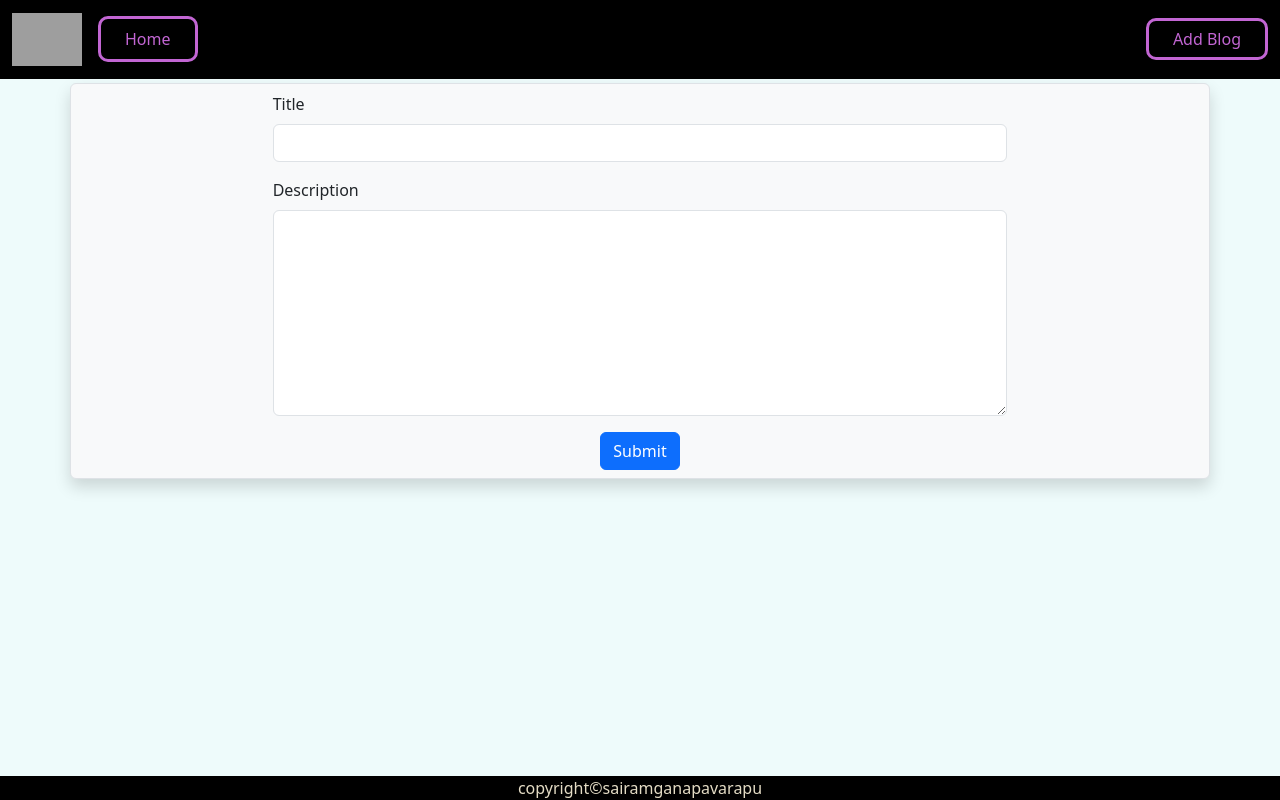
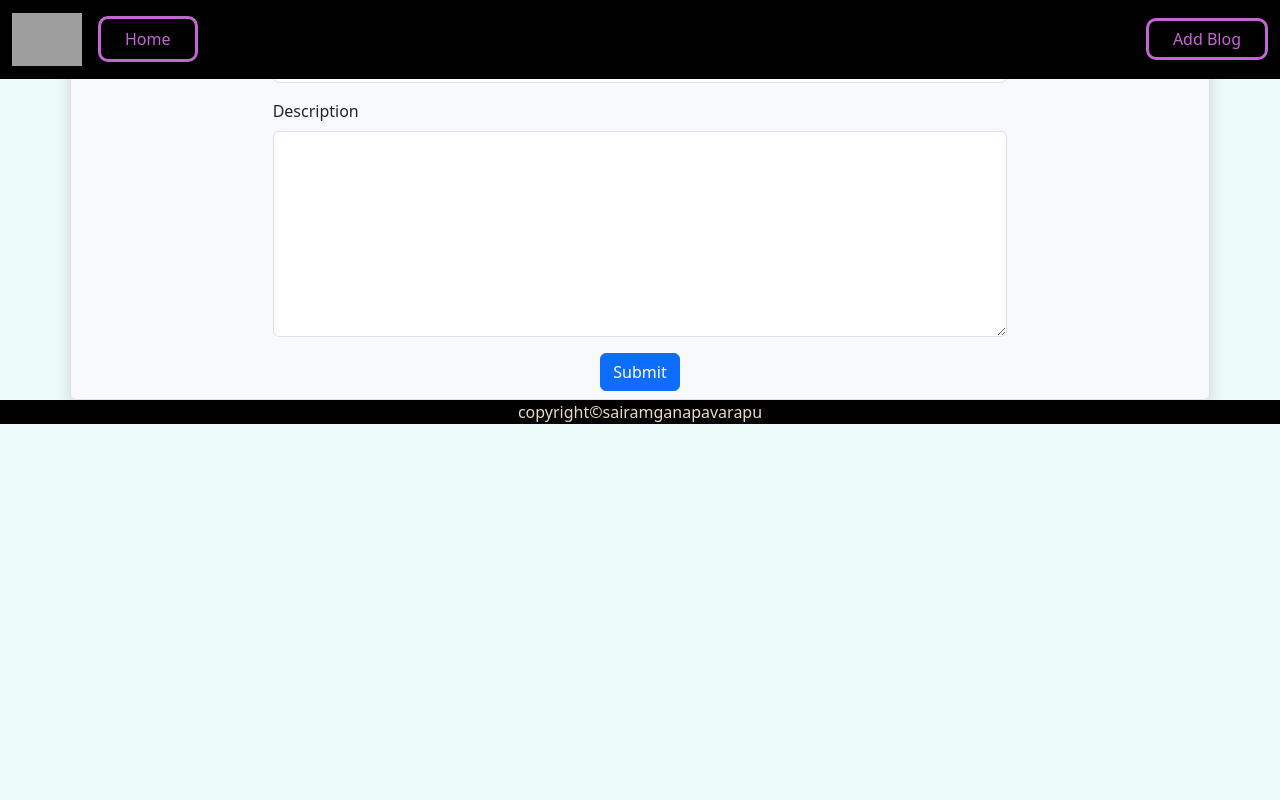
Before and after one commit to Sairam9542/Blogging-Application, a React (Vite) app in the folder Frontendreact/my-blog-app/: page /addBlog in a window 1280 px wide. Built offline with nearby package versions, Linux system fonts and the light colour scheme; grey boxes are pictures that could not be loaded.

Commit message:
modified

```diff
--- a/Frontendreact/my-blog-app/src/components/BlogItem.jsx
+++ b/Frontendreact/my-blog-app/src/components/BlogItem.jsx
@@ -16,7 +16,7 @@ export default function BlogItem() {
     <>
         {
             allBlogs.map((blog,index)=>{
-               return( <div className="card shadow p-3 mb-5 rounded border-0">
+               return( <div className="card shadow p-3 m-5 rounded border-0">
                     <div key={index} className="card-body">
                         <h5 className="card-title">{blog.title}</h5>
                         <p className="card-text"><Markdown>{blog.description}</Markdown></p>
--- a/Frontendreact/my-blog-app/src/index.css
+++ b/Frontendreact/my-blog-app/src/index.css
@@ -4,8 +4,6 @@ body {
 .footer {
     background-color: #000;
     text-align: center;
-    position: fixed;
-    bottom: 0;
     color: #e4dcc5;
     width: 100%;
 }
@@ -13,6 +11,10 @@ body {
 
 .navbar {
     background-color: #000;
+    position: fixed;
+    z-index: 2;
+    width: 100%;
+    top: 0;
 }
 
 
```
